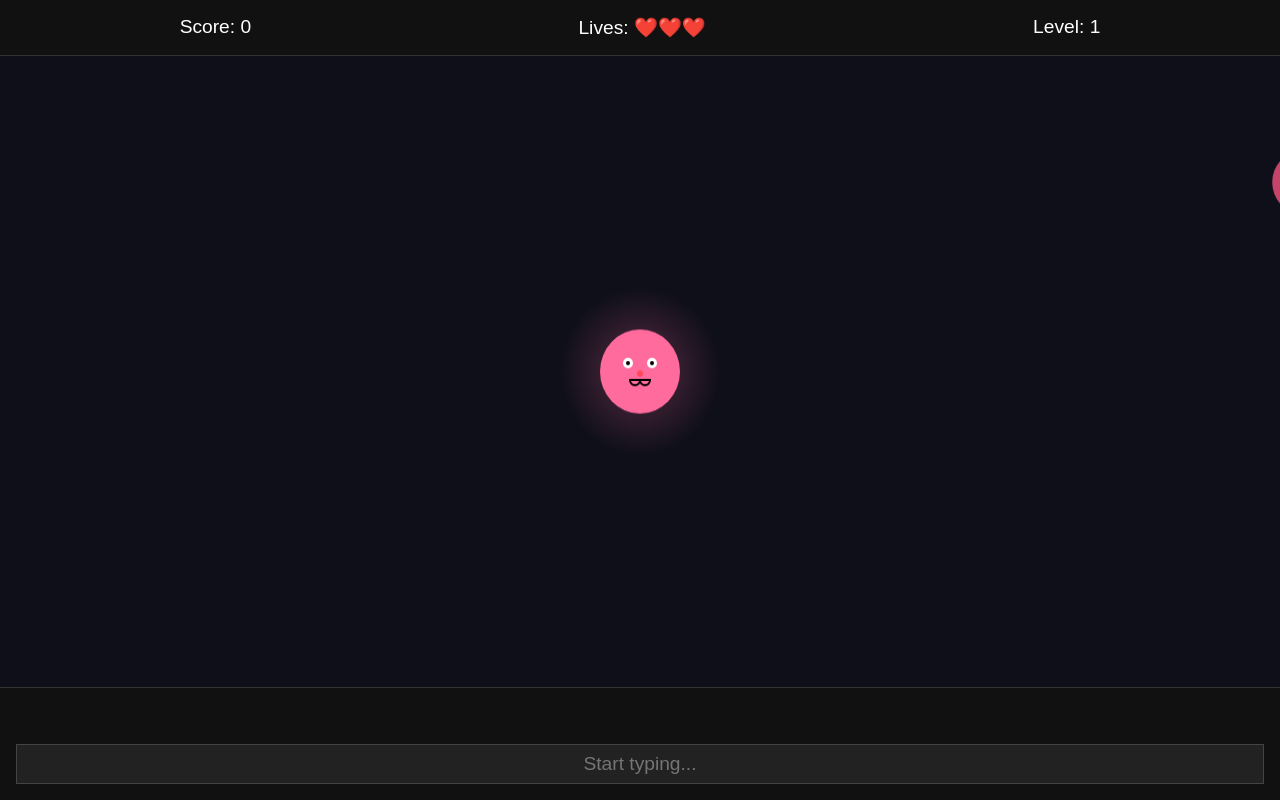
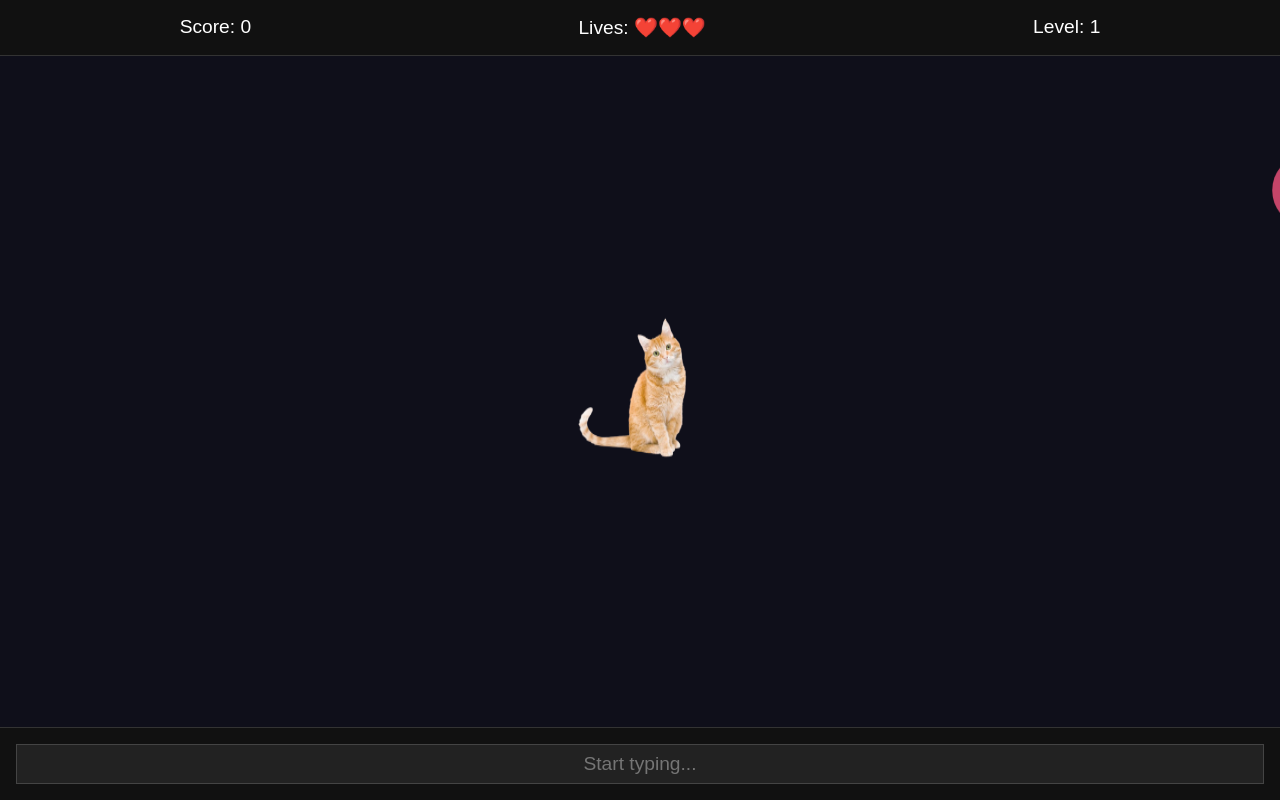
Before and after one commit to mrktsm/beatdown-ballet, a website built with Vite: page index.html in a window 1280 px wide. Both pictures are taken after a click on the button "START GAME". Built offline with nearby package versions, Linux system fonts and the light colour scheme.

Commit message:
Add animated cat character with tail wiggle and on-screen typing display

```diff
--- a/src/main.ts
+++ b/src/main.ts
@@ -80,6 +80,13 @@ class Game {
   private catY: number = 0;
   private catRadius: number = 40;
 
+  // Cat images and animation
+  private catImageDefault: HTMLImageElement;
+  private catImageTail: HTMLImageElement;
+  private imagesLoaded: boolean = false;
+  private tailWiggleFrame: number = 0;
+  private tailWiggleSpeed: number = 30; // frames between switches
+
   constructor() {
     this.canvas = document.getElementById("game-canvas") as HTMLCanvasElement;
     this.ctx = this.canvas.getContext("2d")!;
@@ -97,8 +104,28 @@ class Game {
 
     this.setupCanvas();
     this.setupEventListeners();
+    this.loadImages();
 
     window.addEventListener("resize", () => this.setupCanvas());
+  }
+
+  private loadImages() {
+    this.catImageDefault = new Image();
+    this.catImageTail = new Image();
+
+    let loadedCount = 0;
+    const onLoad = () => {
+      loadedCount++;
+      if (loadedCount === 2) {
+        this.imagesLoaded = true;
+      }
+    };
+
+    this.catImageDefault.onload = onLoad;
+    this.catImageTail.onload = onLoad;
+
+    this.catImageDefault.src = "/src/assets/meow-idle/meow-default.png";
+    this.catImageTail.src = "/src/assets/meow-idle/meow-default-tail.png";
   }
 
   private setupCanvas() {
@@ -137,7 +164,8 @@ class Game {
 
     this.updateUI();
     this.typeInput.value = "";
-    this.currentInputEl.textContent = "";
+    // Text is now drawn on canvas, no need to update HTML element
+    // this.currentInputEl.textContent = "";
 
     this.showScreen("game");
     this.typeInput.focus();
@@ -211,7 +239,8 @@ class Game {
   }
 
   private handleTyping() {
-    this.currentInputEl.textContent = this.currentInput;
+    // Text is now drawn on canvas above cat's head
+    // this.currentInputEl.textContent = this.currentInput;
 
     if (!this.currentInput) {
       this.targetedEnemy = null;
@@ -231,7 +260,8 @@ class Game {
         this.destroyEnemy(matchingEnemy);
         this.typeInput.value = "";
         this.currentInput = "";
-        this.currentInputEl.textContent = "";
+        // Text is now drawn on canvas
+        // this.currentInputEl.textContent = "";
         this.targetedEnemy = null;
       }
     } else {
@@ -315,79 +345,58 @@ class Game {
   }
 
   private drawCat() {
+    if (!this.imagesLoaded) return;
+
     this.ctx.save();
 
-    // Draw glow
-    const gradient = this.ctx.createRadialGradient(
-      this.catX,
-      this.catY,
-      0,
-      this.catX,
-      this.catY,
-      this.catRadius * 2
-    );
-    gradient.addColorStop(0, "rgba(255, 107, 157, 0.3)");
-    gradient.addColorStop(1, "rgba(255, 107, 157, 0)");
-    this.ctx.fillStyle = gradient;
-    this.ctx.fillRect(
-      this.catX - this.catRadius * 2,
-      this.catY - this.catRadius * 2,
-      this.catRadius * 4,
-      this.catRadius * 4
+    // Determine which image to use based on animation frame
+    const currentImage =
+      Math.floor(this.tailWiggleFrame / this.tailWiggleSpeed) % 2 === 0
+        ? this.catImageDefault
+        : this.catImageTail;
+
+    // Draw cat image centered, maintaining aspect ratio
+    const scale = 0.3; // Adjust this to change cat size
+    const catWidth = currentImage.naturalWidth * scale;
+    const catHeight = currentImage.naturalHeight * scale;
+
+    this.ctx.drawImage(
+      currentImage,
+      this.catX - catWidth / 2,
+      this.catY - catHeight / 2,
+      catWidth,
+      catHeight
     );
 
-    // Draw cat body (circle)
-    this.ctx.fillStyle = "#ff6b9d";
-    this.ctx.beginPath();
-    this.ctx.arc(this.catX, this.catY, this.catRadius, 0, Math.PI * 2);
-    this.ctx.fill();
+    // Draw typing text above cat's head
+    if (this.currentInput) {
+      this.ctx.font = "bold 24px sans-serif";
+      this.ctx.textAlign = "center";
+      this.ctx.textBaseline = "bottom";
 
-    // Draw cat face
-    this.ctx.fillStyle = "#fff";
-    // Eyes
-    this.ctx.beginPath();
-    this.ctx.arc(this.catX - 12, this.catY - 8, 5, 0, Math.PI * 2);
-    this.ctx.arc(this.catX + 12, this.catY - 8, 5, 0, Math.PI * 2);
-    this.ctx.fill();
+      // Draw text background
+      const textWidth = this.ctx.measureText(this.currentInput).width;
+      const padding = 10;
+      const textX = this.catX;
+      const textY = this.catY - catHeight / 2 - 20;
 
-    // Pupils
-    this.ctx.fillStyle = "#000";
-    this.ctx.beginPath();
-    this.ctx.arc(this.catX - 12, this.catY - 8, 2, 0, Math.PI * 2);
-    this.ctx.arc(this.catX + 12, this.catY - 8, 2, 0, Math.PI * 2);
-    this.ctx.fill();
+      this.ctx.fillStyle = "rgba(0, 0, 0, 0.7)";
+      this.ctx.fillRect(
+        textX - textWidth / 2 - padding,
+        textY - 30,
+        textWidth + padding * 2,
+        40
+      );
 
-    // Nose
-    this.ctx.fillStyle = "#ff4757";
-    this.ctx.beginPath();
-    this.ctx.arc(this.catX, this.catY + 2, 3, 0, Math.PI * 2);
-    this.ctx.fill();
-
-    // Mouth
-    this.ctx.strokeStyle = "#000";
-    this.ctx.lineWidth = 2;
-    this.ctx.beginPath();
-    this.ctx.arc(this.catX - 5, this.catY + 8, 5, 0, Math.PI);
-    this.ctx.arc(this.catX + 5, this.catY + 8, 5, 0, Math.PI);
-    this.ctx.stroke();
-
-    // Ears
-    this.ctx.fillStyle = "#ff6b9d";
-    this.ctx.beginPath();
-    this.ctx.moveTo(this.catX - 25, this.catY - 20);
-    this.ctx.lineTo(this.catX - 15, this.catY - 35);
-    this.ctx.lineTo(this.catX - 10, this.catY - 20);
-    this.ctx.closePath();
-    this.ctx.fill();
-
-    this.ctx.beginPath();
-    this.ctx.moveTo(this.catX + 25, this.catY - 20);
-    this.ctx.lineTo(this.catX + 15, this.catY - 35);
-    this.ctx.lineTo(this.catX + 10, this.catY - 20);
-    this.ctx.closePath();
-    this.ctx.fill();
+      // Draw text
+      this.ctx.fillStyle = "#4ecca3";
+      this.ctx.fillText(this.currentInput, textX, textY);
+    }
 
     this.ctx.restore();
+
+    // Increment animation frame
+    this.tailWiggleFrame++;
   }
 
   private drawEnemy(enemy: Enemy) {
--- a/src/style.css
+++ b/src/style.css
@@ -115,6 +115,7 @@ h1 {
   font-size: 1.5rem;
   margin-bottom: 0.5rem;
   min-height: 2rem;
+  display: none; /* Hidden - text now shows above cat on canvas */
 }
 
 #type-input {
```
Also changed, not shown: src/assets/meow-idle/meow-default-tail.png (added), src/assets/meow-idle/meow-default.png (added).
